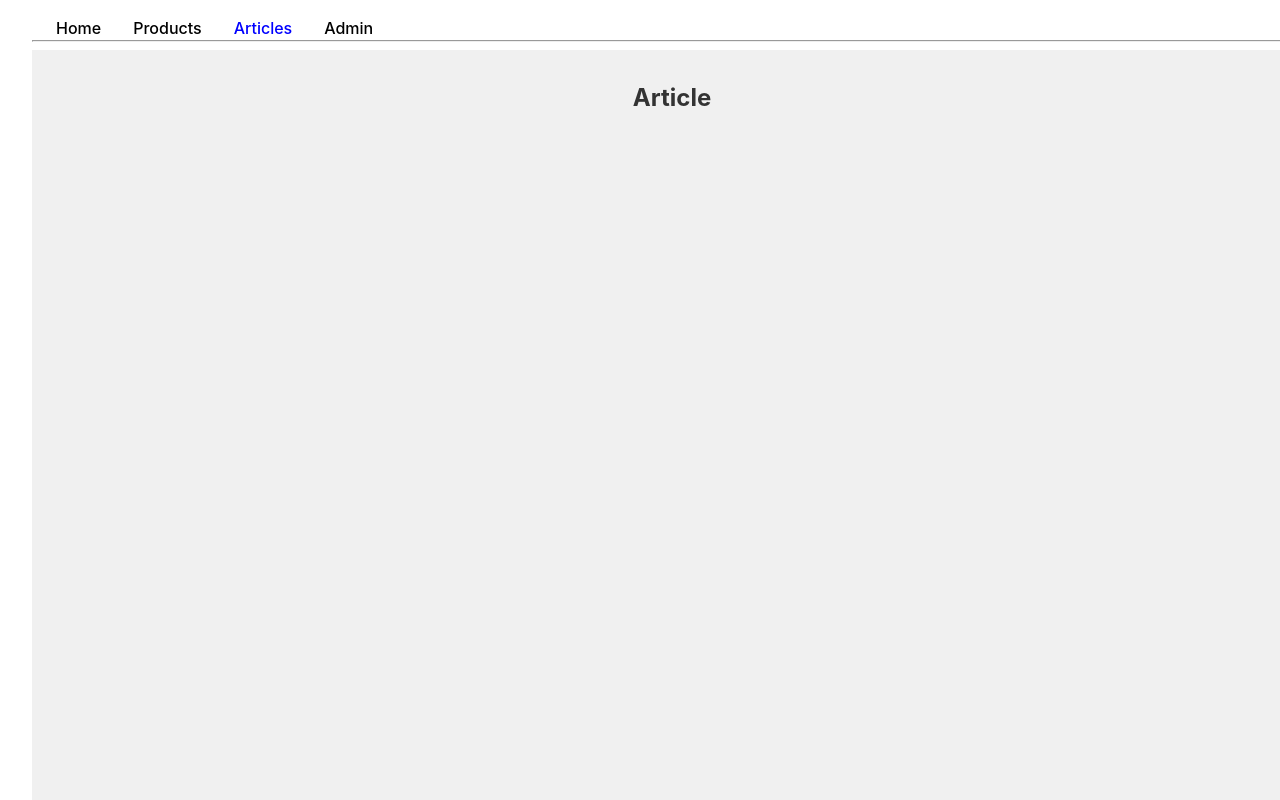
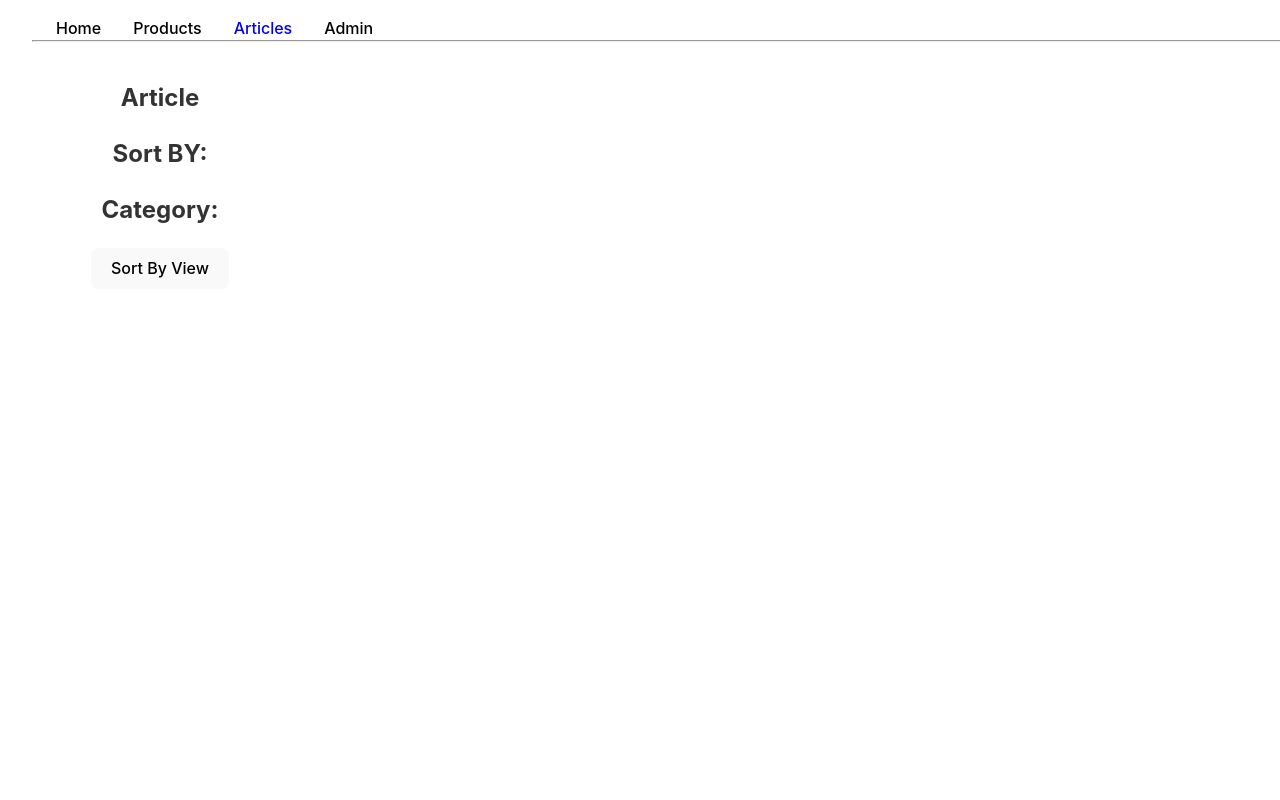
Before and after one commit to tejalgandhi/react-routing-template, a React (Vite) app: page /article in a window 1280 px wide. Built offline with nearby package versions, Linux system fonts and the light colour scheme.

Commit message:
Fix button click issue

```diff
--- a/src/App.css
+++ b/src/App.css
@@ -15,6 +15,8 @@
   top: 50px;
   left: 0;
   padding: 10px 0px;
-  background-color: #f0f0f0; /* Change background color */
   color: #333; /* Change text color */
+  cursor: pointer;
+  display: block;
+  position: absolute;
 }
--- a/src/App.jsx
+++ b/src/App.jsx
@@ -3,6 +3,7 @@ import Navbar from "./components/Navbar/Navbar";
 import { Route, Routes } from "react-router-dom";
 import Home from "./components/Home/Home";
 import Products from "./components/Products/Products";
+import SingleProduct from "./components/Products/SingleProduct";
 import Admin from "./components/Admin/Admin";
 import Article from "./components/Article/Article";
 import NotFound from "./components/NotFound/NotFound";
@@ -16,6 +17,7 @@ function App() {
         <Routes>
           <Route path="/" element={<Home />} />
           <Route path="/products" element={<Products />} />
+          <Route path="/products/:id" element={<SingleProduct />} />
           <Route path="/article" element={<Article />} />
           <Route path="/admin" element={<Admin />} />
           <Route path="*" element={<NotFound />} />
--- a/src/components/Admin/Admin.jsx
+++ b/src/components/Admin/Admin.jsx
@@ -1,7 +1,20 @@
 import React from "react";
+import { Link } from "react-router-dom";
 
 const Admin = () => {
-  return <h2>Admin</h2>;
+  return (
+    <div>
+      <h2>Admin</h2>
+      <ul>
+        <li>
+          <Link to="/admin/sales"> sales</Link>
+        </li>
+        <li>
+          <Link to="/admin/sellers">Sellers</Link>
+        </li>
+      </ul>
+    </div>
+  );
 };
 
 export default Admin;
--- a/src/components/Article/Article.jsx
+++ b/src/components/Article/Article.jsx
@@ -1,7 +1,29 @@
 import React from "react";
+import { useSearchParams } from "react-router-dom";
 
 const Article = () => {
-  return <h2>Article</h2>;
+  const [searchParam, setSearchParam] = useSearchParams();
+  const sortBy = searchParam.get("sortBy");
+  const category = searchParam.get("category");
+
+  const handleSortByView = () => {
+    console.log("in method");
+    setSearchParam({
+      sortBy: "Views",
+      category,
+    });
+  };
+
+  return (
+    <div>
+      <h2>Article</h2>
+      <h2>Sort BY:{sortBy}</h2>
+      <h2>Category:{category}</h2>
+      <button onClick={handleSortByView} style={{ cursor: "pointer" }}>
+        Sort By View
+      </button>
+    </div>
+  );
 };
 
 export default Article;
--- a/src/components/Products/Products.jsx
+++ b/src/components/Products/Products.jsx
@@ -1,21 +1,23 @@
 import React from "react";
+import { Link } from "react-router-dom";
 
 const Products = () => {
-  return;
-  <div className="product">
+  return (
+    <div>
       <h2 style={{ color: "red" }}> Productssdad</h2>
       <ul>
         <li>
-        <Link to="products"></Link>
+          <Link to="/products/1">Product 1</Link>
         </li>
         <li>
-        <Link to="products"></Link>
+          <Link to="/products/2">Product 2</Link>
         </li>
         <li>
-        <Link to="products"></Link>
+          <Link to="/products/3">Product 3</Link>
         </li>
       </ul>
-  </div>;
+    </div>
+  );
 };
 
 export default Products;
--- /dev/null
+++ b/src/components/Products/SingleProduct.jsx
@@ -0,0 +1,13 @@
+import React from "react";
+import { useParams } from "react-router";
+
+const SingleProduct = () => {
+  const { id } = useParams();
+  return (
+    <div className="product">
+      <h2 style={{ color: "red" }}> Single Product {id}</h2>
+    </div>
+  );
+};
+
+export default SingleProduct;
```
Lines whose indentation alone changed are shown as unchanged.
